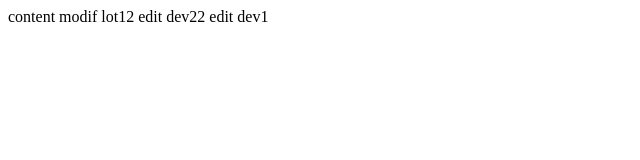
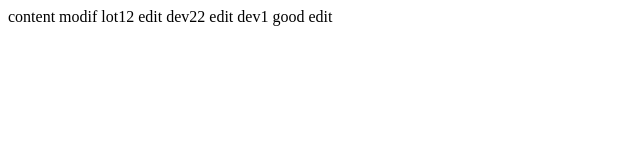
Before and after one commit to paudeca/sample-git, a plain HTML site: page index.html in a window 1280 px wide. Shown: the full height of the page, 0-640 px from the left. Drawn offline with Linux system fonts and the light colour scheme.

Commit message:
good edit

```diff
--- a/index.html
+++ b/index.html
@@ -5,6 +5,7 @@
 	modif lot12
 	edit dev22
 	edit dev1
+	good edit
 </body>
 
 </html>
```
